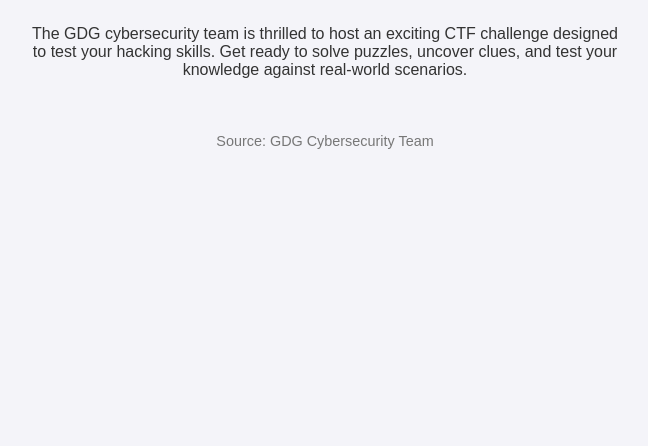
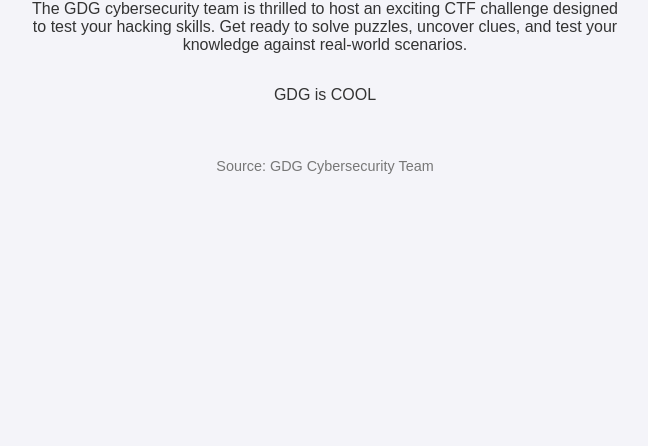
Before and after one commit to Pradeeppilotdev/samplesite, a plain HTML site: page index.html in a window 1280 px wide. Shown: the part 354-800 px from the top of the page, without its empty margins (315-963 px from the left). Drawn offline with Linux system fonts and the light colour scheme.

Commit message:
New commit

```diff
--- a/index.html
+++ b/index.html
@@ -12,6 +12,7 @@
     <p>
       The GDG cybersecurity team is thrilled to host an exciting CTF challenge designed to test your hacking skills. Get ready to solve puzzles, uncover clues, and test your knowledge against real-world scenarios.
     </p>
+    <p>GDG is COOL</p>
     <br>
     <p class="footer">Source: GDG Cybersecurity Team</p>
 
```
